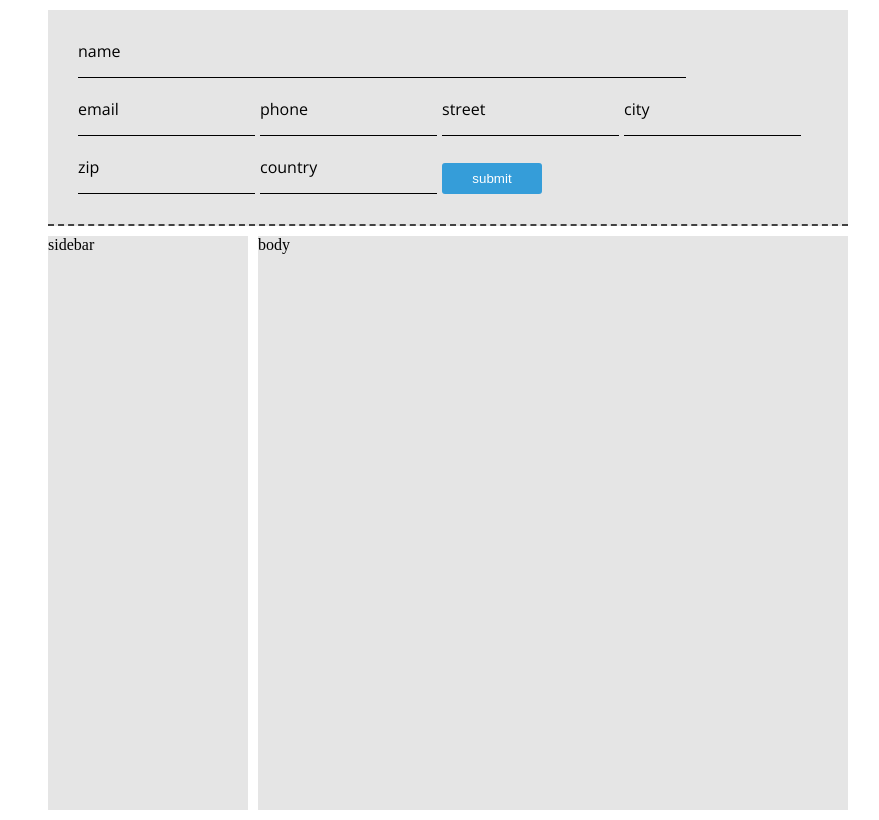
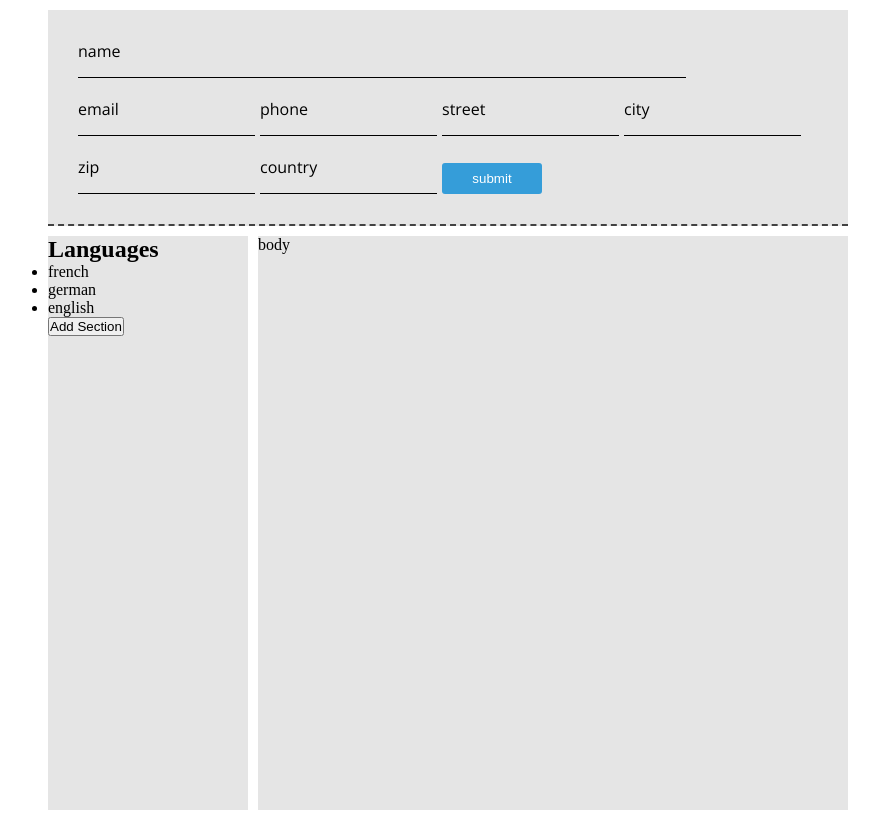
Before and after one commit to alinaalbrecht/resume-builder, a React (Create React App) app: page / in a window 1280 px wide. Shown: the whole page, without its empty margins (192-1071 px from the left). Built offline with nearby package versions, Linux system fonts and the light colour scheme; a web font is replaced by a local one.

Commit message:
add sidebar section

```diff
--- a/src/Components/Sidebar.js
+++ b/src/Components/Sidebar.js
@@ -1,3 +1,31 @@
-export const Sidebar = (props) => {
-  return <aside className="sidebar">sidebar</aside>;
-};
+import React from "react";
+import { SidebarSection } from "./SidebarSection";
+
+export class Sidebar extends React.Component {
+  constructor(props) {
+    super(props);
+    this.state = {
+      sections: [
+        {
+          edit: true,
+          title: "Languages",
+          bullets: ["french", "german", "english"],
+        },
+      ],
+    };
+  }
+  render() {
+    return (
+      <aside className="sidebar">
+        {this.state.sections.map((section) => (
+          <SidebarSection
+            edit={section.edit}
+            title={section.title}
+            bullets={section.bullets}
+          />
+        ))}
+        <button>Add Section</button>
+      </aside>
+    );
+  }
+}
--- /dev/null
+++ b/src/Components/SidebarSection.js
@@ -0,0 +1,16 @@
+export const SidebarSection = (props) => {
+  return (
+    <section>
+      {props.edit && (
+        <div>
+          <h2>{props.title}</h2>
+          <ul>
+            {props.bullets.map((bullet) => (
+              <li>{bullet}</li>
+            ))}
+          </ul>
+        </div>
+      )}
+    </section>
+  );
+};
```
